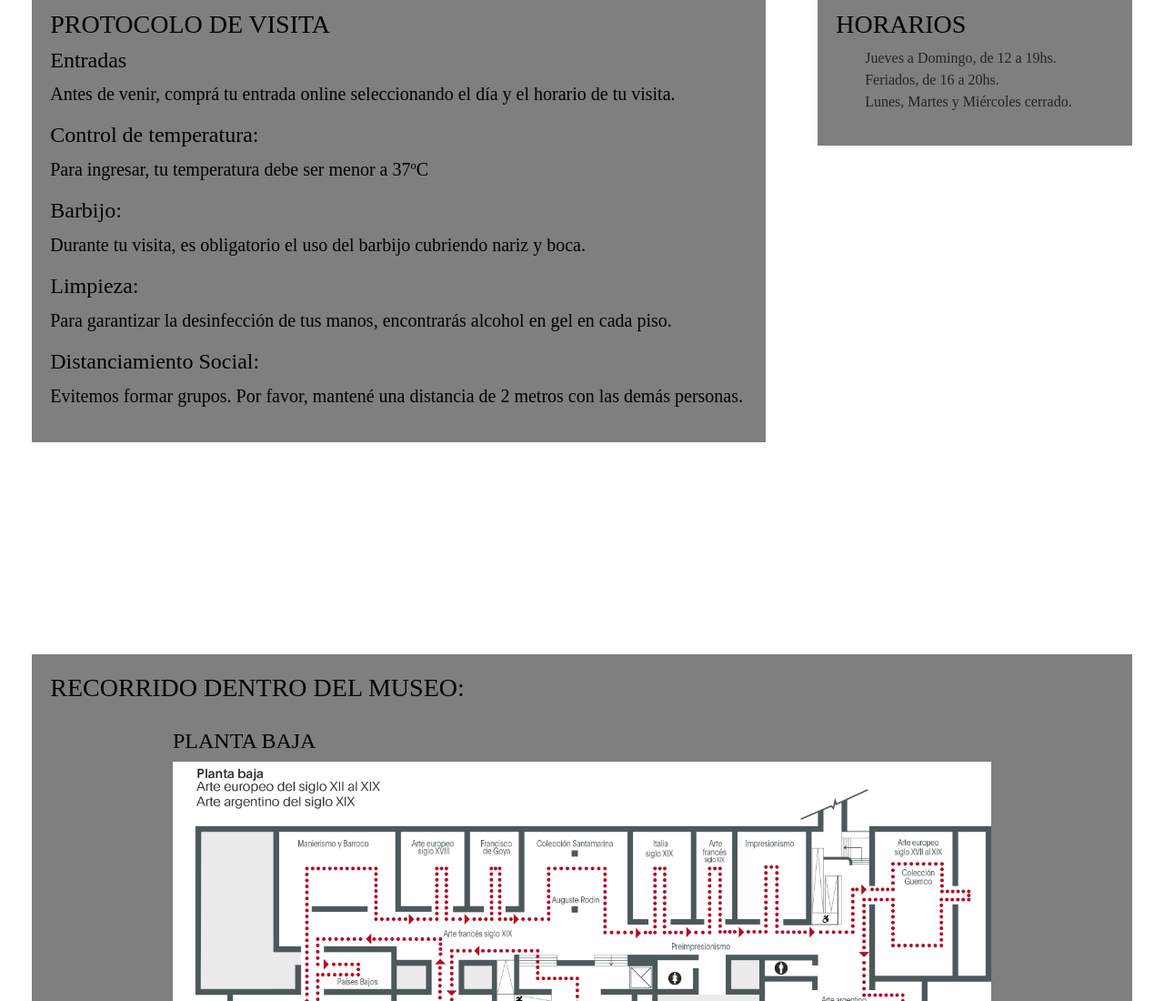
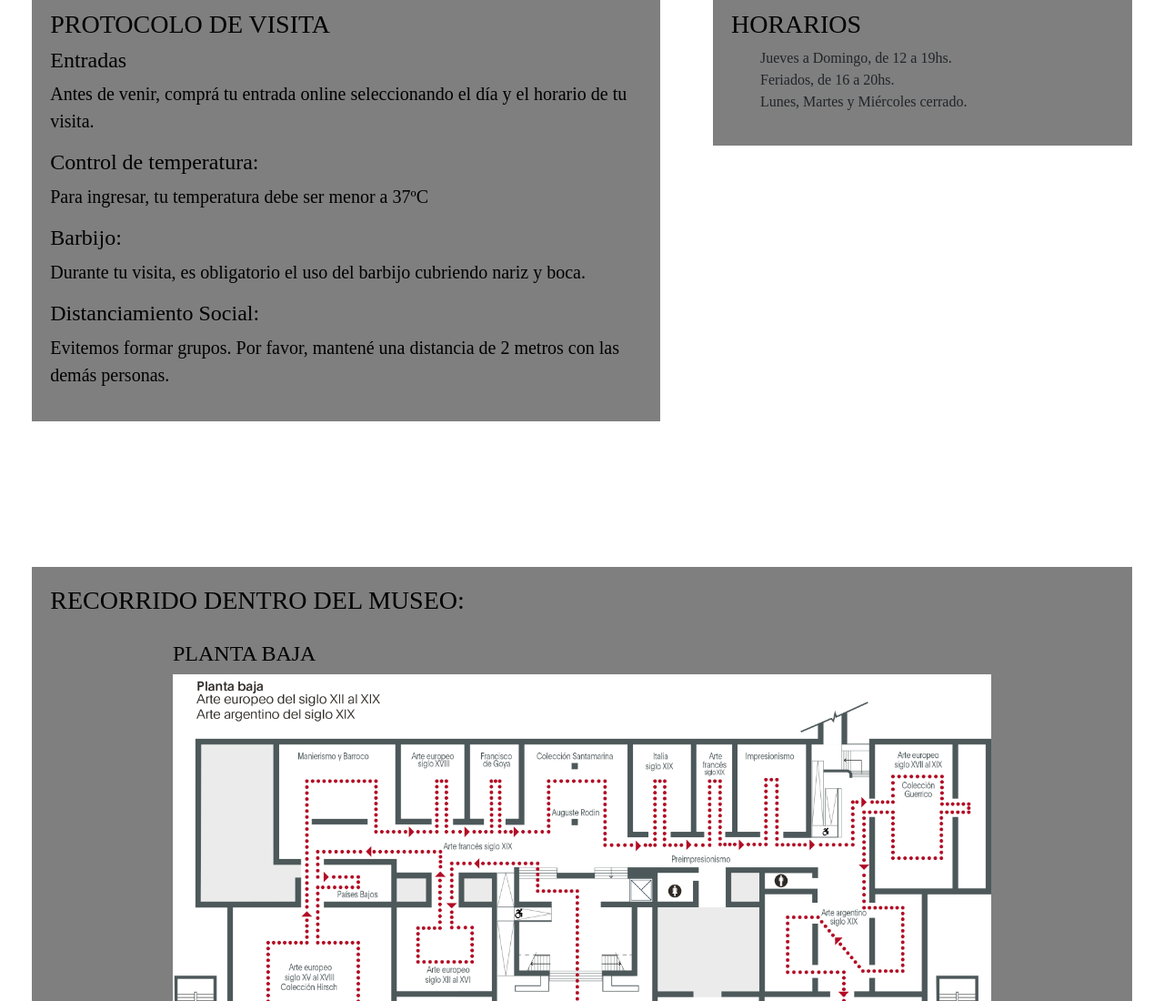
Before and after one commit to trinidadBorrell/proyectoFinalCoderHouseDW, a website: page visita.html in a window 1280 px wide. Shown: the part 632-1732 px from the top of the page at 91% size. Drawn offline with nearby package versions, Linux system fonts and the light colour scheme; files whose address does not match are found by name; a web font is replaced by a local one.

Commit message:
Nuevo Cambio en sección Visita

```diff
--- a/scss/estilo.scss
+++ b/scss/estilo.scss
@@ -270,10 +270,10 @@ li {
     grid-template-areas:
                         "Reserva Horarios"
                         "Recorrido Recorrido";
-    grid-template-columns: 70% 30%;
+    grid-template-columns: 60% 40%;
     grid-template-rows: 30% 60%;
     grid-column-gap: 5%;
-    grid-row-gap: 10%;
+    grid-row-gap: 5%;
     justify-content: center;
     margin: 5%;
     height:max-content;
--- a/visita.html
+++ b/visita.html
@@ -48,8 +48,6 @@
             <p>Para ingresar, tu temperatura debe ser menor a 37ºC</p>
             <h4>Barbijo:</h4>
             <p>Durante tu visita, es obligatorio el uso del barbijo cubriendo nariz y boca.</p>
-            <h4>Limpieza:</h4>
-            <p>Para garantizar la desinfección de tus manos, encontrarás alcohol en gel en cada piso.</p>
             <h4>Distanciamiento Social:</h4>
             <p>Evitemos formar grupos. Por favor, mantené una distancia de 2 metros con las demás personas.</p>
         </fieldset>
```
Also changed, not shown: css/miarchivoCSS.css.
